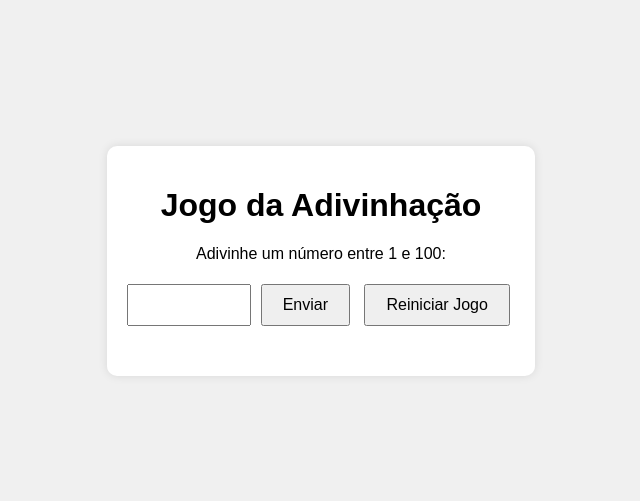
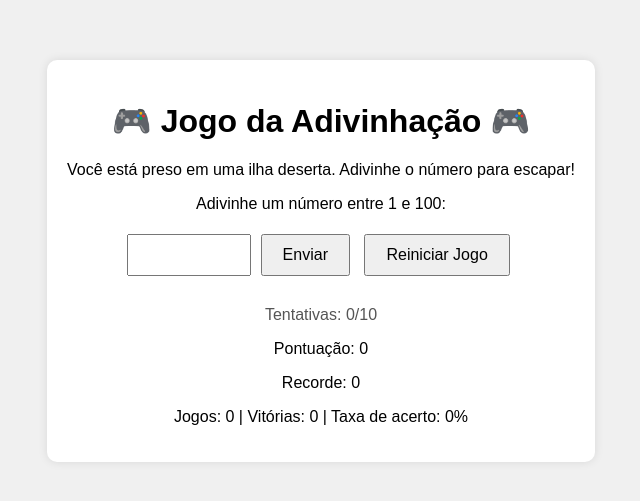
Before and after one commit to DiegoPereira1508/joguinho, a plain HTML site: page index.html in a window 1280 px wide. Shown: the part 139-640 px from the top of the page, without its empty margins (319-959 px from the left). Drawn offline with Linux system fonts and the light colour scheme.

Commit message:
Update index.html

```diff
--- a/index.html
+++ b/index.html
@@ -8,14 +8,21 @@
 </head>
 <body>
     <div id="game">
-        <h1>Jogo da Adivinhação</h1>
+        <h1>🎮 Jogo da Adivinhação 🎮</h1>
+        <p id="story">Você está preso em uma ilha deserta. Adivinhe o número para escapar!</p>
         <p>Adivinhe um número entre 1 e 100:</p>
         <input type="number" id="guess" min="1" max="100" required>
         <button onclick="checkGuess()">Enviar</button>
         <button onclick="resetGame()">Reiniciar Jogo</button>
         <p id="message"></p>
-        <p id="attempts"></p>
+        <p id="hint"></p>
+        <p id="attempts">Tentativas: 0/10</p>
+        <p id="score">Pontuação: 0</p>
+        <p id="highScore">Recorde: 0</p>
+        <p id="stats">Jogos: 0 | Vitórias: 0 | Taxa de acerto: 0%</p>
     </div>
+    <audio id="correctSound" src="correct.mp3"></audio>
+    <audio id="wrongSound" src="wrong.mp3"></audio>
     <script src="script.js"></script>
 </body>
 </html>
```
